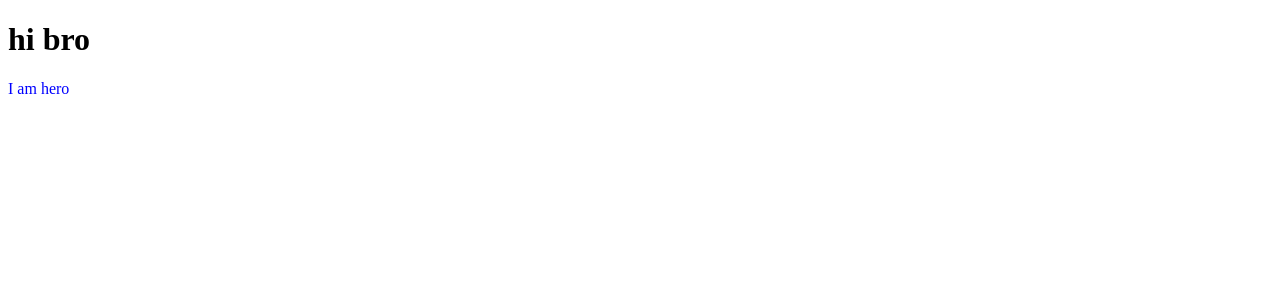
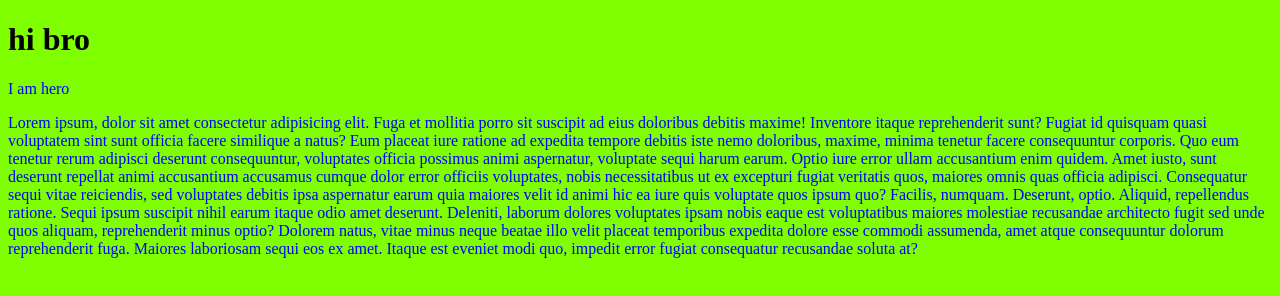
Before and after one commit to Sagornil77/My-First-assignment, a plain HTML site: page index.html in a window 1280 px wide. Drawn offline with Linux system fonts and the light colour scheme.

Commit message:
added background color

```diff
--- a/index.html
+++ b/index.html
@@ -8,6 +8,8 @@
     <link rel="stylesheet" href="style.css">
     <h1>hi bro</h1>
     <p>I am hero</p>
+    <P>Lorem ipsum, dolor sit amet consectetur adipisicing elit. Fuga et mollitia porro sit suscipit ad eius doloribus debitis maxime! Inventore itaque reprehenderit sunt? Fugiat id quisquam quasi voluptatem sint sunt officia facere similique a natus? Eum placeat iure ratione ad expedita tempore debitis iste nemo doloribus, maxime, minima tenetur facere consequuntur corporis. Quo eum tenetur rerum adipisci deserunt consequuntur, voluptates officia possimus animi aspernatur, voluptate sequi harum earum. Optio iure error ullam accusantium enim quidem. Amet iusto, sunt deserunt repellat animi accusantium accusamus cumque dolor error officiis voluptates, nobis necessitatibus ut ex excepturi fugiat veritatis quos, maiores omnis quas officia adipisci. Consequatur sequi vitae reiciendis, sed voluptates debitis ipsa aspernatur earum quia maiores velit id animi hic ea iure quis voluptate quos ipsum quo? Facilis, numquam. Deserunt, optio. Aliquid, repellendus ratione. Sequi ipsum suscipit nihil earum itaque odio amet deserunt. Deleniti, laborum dolores voluptates ipsam nobis eaque est voluptatibus maiores molestiae recusandae architecto fugit sed unde quos aliquam, reprehenderit minus optio? Dolorem natus, vitae minus neque beatae illo velit placeat temporibus expedita dolore esse commodi assumenda, amet atque consequuntur dolorum reprehenderit fuga. Maiores laboriosam sequi eos ex amet. Itaque est eveniet modi quo, impedit error fugiat consequatur recusandae soluta at?
+    </P>
 </head>
 <body>
 
--- a/style.css
+++ b/style.css
@@ -1,3 +1,6 @@
 p{
     color: blue;
 }
+body{
+    background-color: chartreuse;
+}
```
